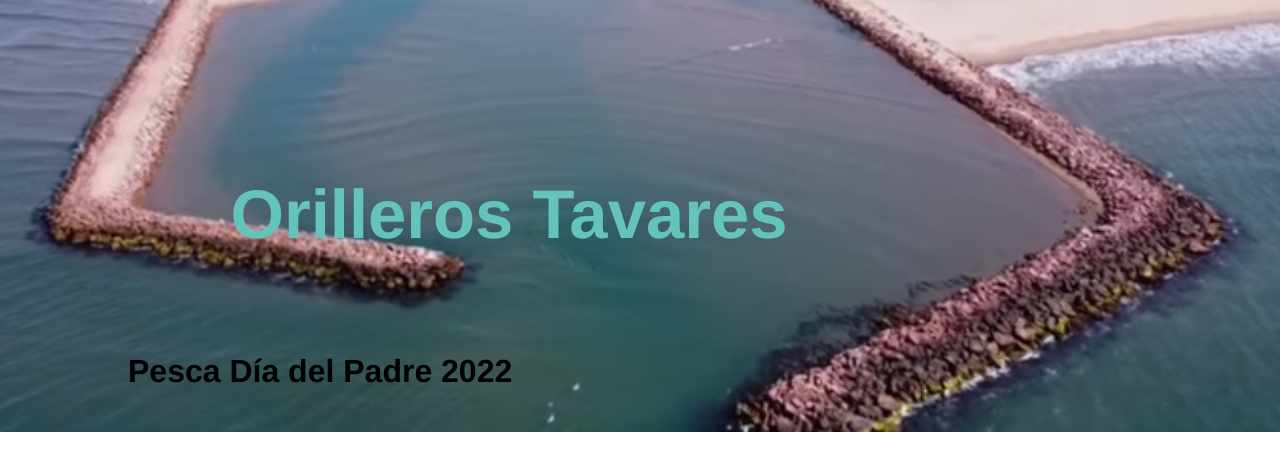
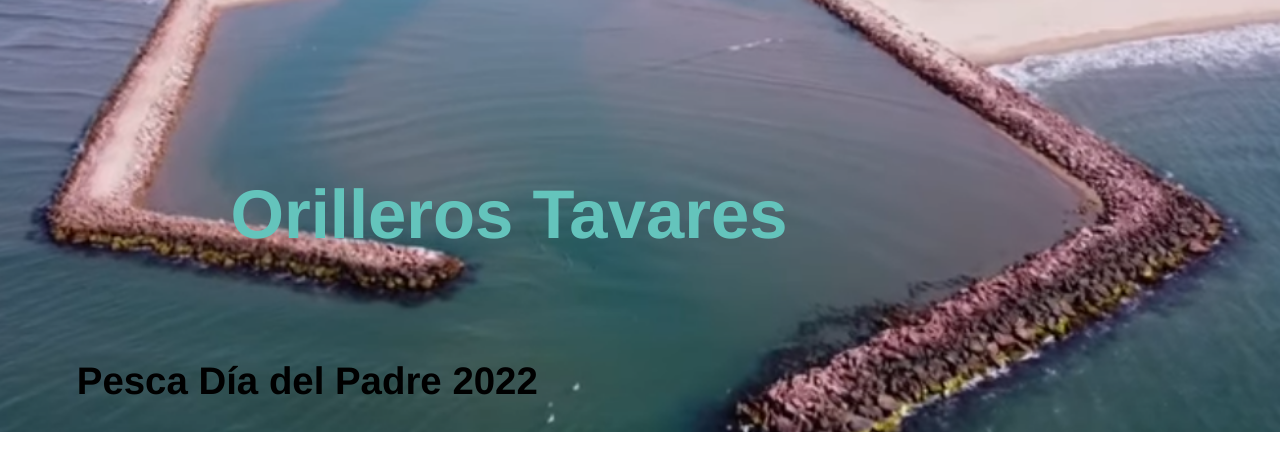
Before and after one commit to RamonTav/Orilleros-Tavares, a plain HTML site: page index.html in a window 1280 px wide. Drawn offline with Linux system fonts and the light colour scheme.

Commit message:
update header

```diff
--- a/style.css
+++ b/style.css
@@ -50,7 +50,7 @@
 
    h2 {
       padding-top: 4%;
-      padding-left: 10%;
-      font-size: 2rem;
+      padding-left: 6%;
+      font-size: 2.4rem;
 
    }
```
